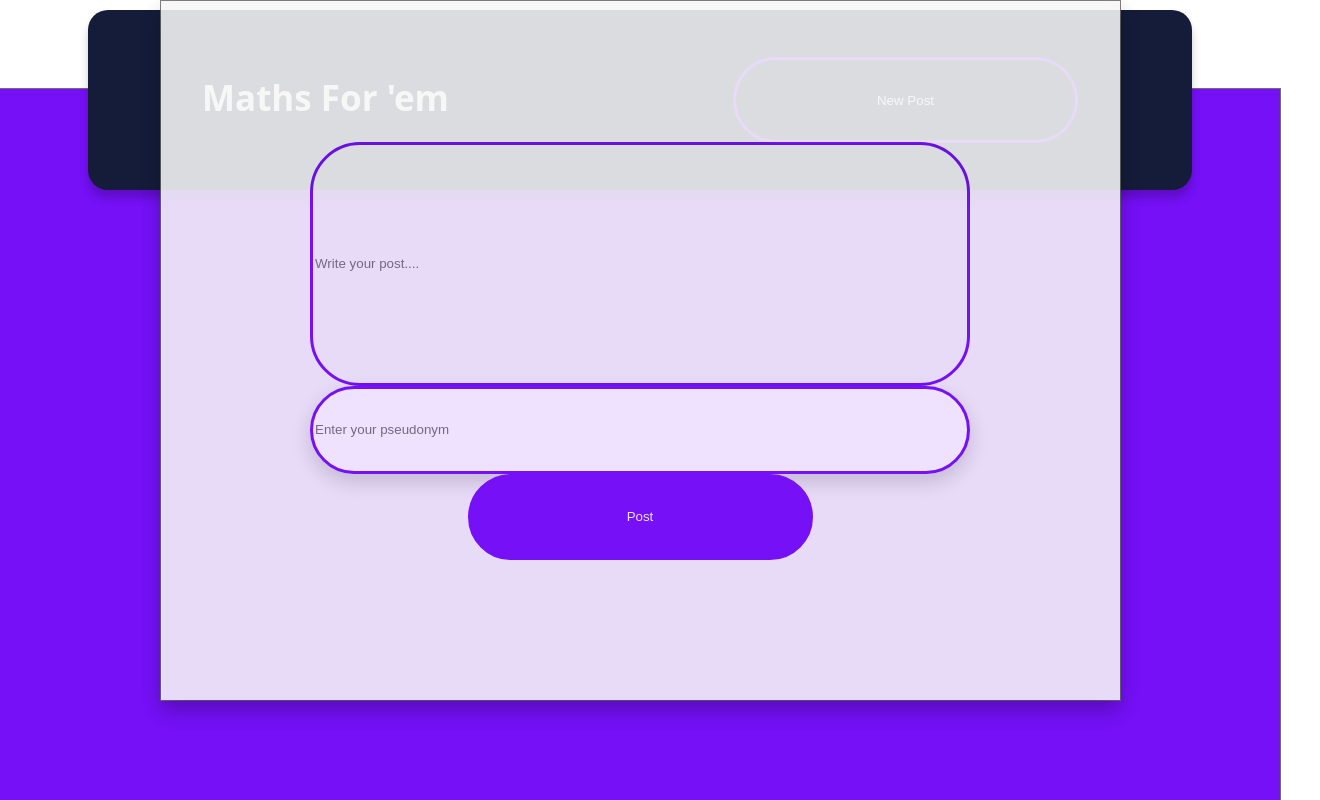
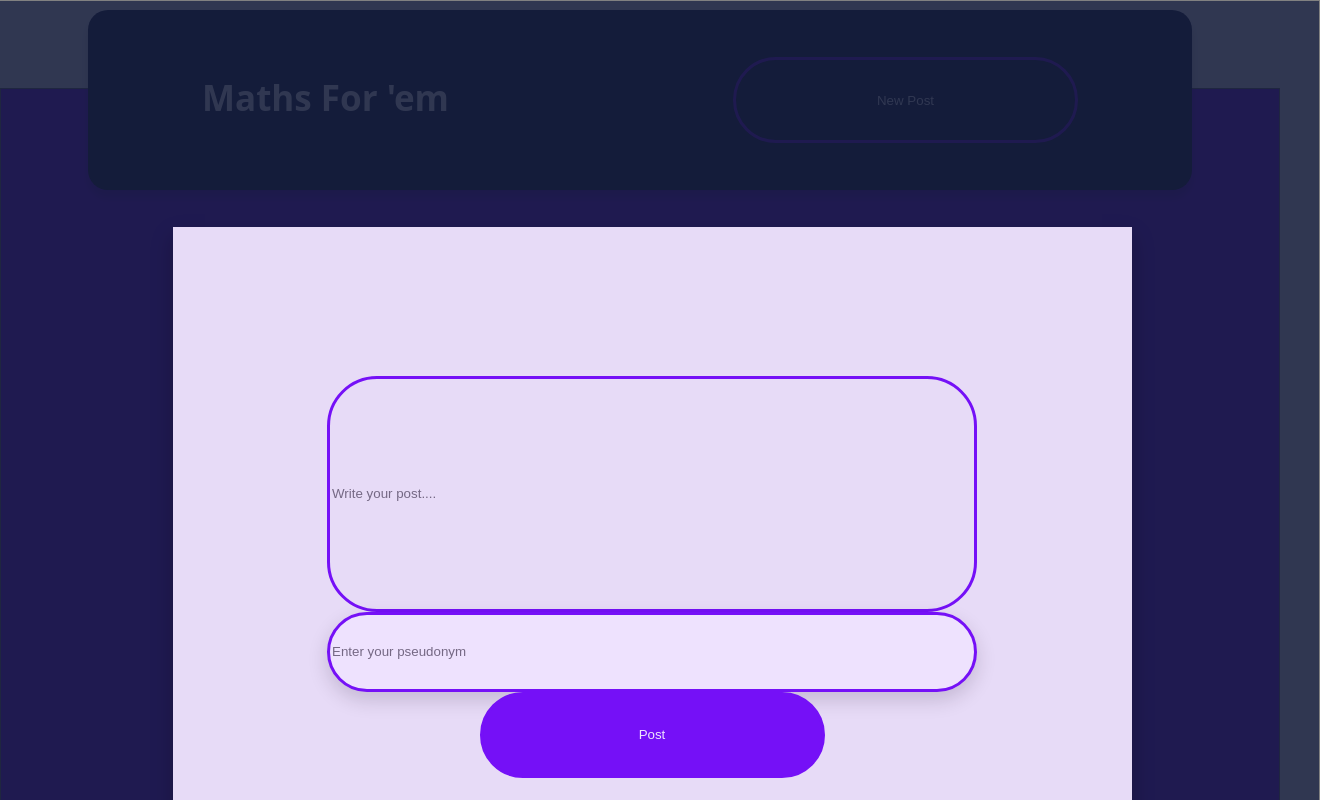
Before and after one commit to SheeranJL/tutortree, a React (Create React App) app: page / in a window 1280 px wide. Both pictures are taken after a click on the button "New Post". Shown: the top 800 px of the page, 1320 px wide, since content can reach past the window. Built offline with nearby package versions, Linux system fonts and the light colour scheme.

Commit message:
pprogress save

```diff
--- a/src/app.scss
+++ b/src/app.scss
@@ -1,29 +1,28 @@
-@import './sass/variables.scss';
+@import './scss/variables.scss';
 
 .app-container {
   display: flex;
   flex-direction: column;
   align-items: center;
   position: relative;
-  top: 0px;
-  left: 0px;
-  min-width: 1280px;
-  max-width: 1280px;
-  min-height: 1438px;
-  max-height: 1438px;
-
+  width: 1280px;
+  height: 1438px;
 
   .modal-container {
     display: flex;
-    align-items: center;
     justify-content: center;
     position: absolute;
+
     /* Layout Properties */
     top: 0px;
     /* UI Properties */
     background: #141C3A 0% 0% no-repeat padding-box;
     border: 1px solid #707070;
     opacity: 0.88;
+    top: 0px;
+    left: -16px;
+    width: 1336px;
+    height: 1438px;
   }
 
   .post-container {
--- a/src/components/modal/modal.scss
+++ b/src/components/modal/modal.scss
@@ -3,7 +3,7 @@
   flex-direction: column;
   justify-content: center;
   align-items: center;
-
+  margin-top: 226px;
   top: 226px;
   left: 161px;
   width: 959px;
--- a/src/components/posts/each-post/each-post.js
+++ b/src/components/posts/each-post/each-post.js
@@ -9,7 +9,6 @@ import CustomButton from '../../buttons/custom-button.js';
 
 
 const EachPost = ({data, handleEdit, postId, messageType}) => {
-
 
   return (
     <div className={messageType === 'main' ? 'each-post' : 'each-reply'}>
--- a/src/components/posts/each-post/each-post.scss
+++ b/src/components/posts/each-post/each-post.scss
@@ -3,10 +3,7 @@
   width: 969px;
   /* Layout Properties */
   display: flex;
-  top: 280px;
-  left: 223px;
   margin-left: 157px;
-  margin-top: 192px;
   margin-right: 154px;
 
   .message-container {
@@ -37,22 +34,17 @@
   }
 }
 
-
-
-
 .each-reply {
   min-height: 218px;
-  width: 792px;
+  max-height: 218px;
   /* Layout Properties */
   display: flex;
-  top: 280px;
-  left: 223px;
   margin-left: 157px;
-  margin-top: 192px;
   margin-right: 154px;
-
+  margin-top: 48px;
 
   .message-container {
+    min-width: 792px;
     background: #F7F7F7 0% 0% no-repeat padding-box;
     border: 1px solid #707070;
     box-shadow: 0px 8px 20px #0000004D;
@@ -77,8 +69,11 @@
   .upvote-container {
     display: flex;
     align-items: center;
-    width: 66px;
+    min-width: 66px;
     min-height: 100%;
   }
+}
 
+.each-reply:first-child {
+    margin-top: 58px;
 }
--- a/src/components/posts/posts.js
+++ b/src/components/posts/posts.js
@@ -15,13 +15,11 @@ const Posts = ({data, index}) => {
   //Import context state//
   const {actions: {setModal, setEditIndex}} = useContext(appContext);
 
-
   //This logic is for tethering a reply to a specific post ID using the posts' index as a reference point//
   const handleEdit = () => {
     setModal('reply');
     setEditIndex(index);
   }
-
 
   return (
     <div className='post'>
--- a/src/components/posts/posts.scss
+++ b/src/components/posts/posts.scss
@@ -2,5 +2,11 @@
   display: flex;
   align-items: flex-end;
   flex-direction: column;
+  &:not(:first-child) {
+    margin-top: 48px;
+  }
+}
 
+.post:first-child {
+  margin-top: 192px;
 }
--- a/src/context/context.js
+++ b/src/context/context.js
@@ -12,6 +12,7 @@ export const Provider = (props) => {
 
   //Local to handle adding a new post//
   const handleAddPost = (post) => {
+    console.log(post)
     posts.length ? setPost([...posts, post]) : setPost([post])
   }
 
--- a/src/index.scss
+++ b/src/index.scss
@@ -1,4 +1,6 @@
-$base-color: #7510F7;
+* {
+  box-sizing: border-box;
+}
 
 body {
   margin: 0;
```
Also changed, not shown: src/scss/variables.scss (renamed from src/sass/variables.scss).
